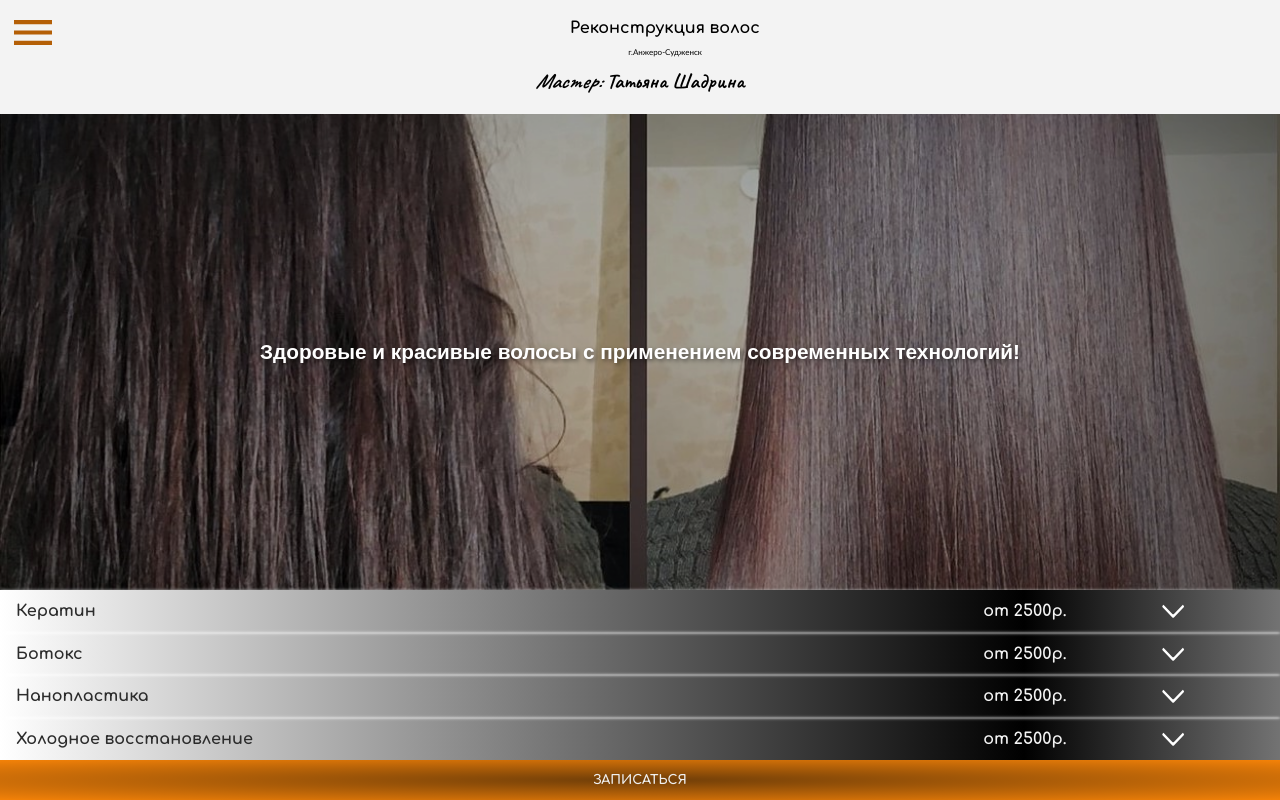
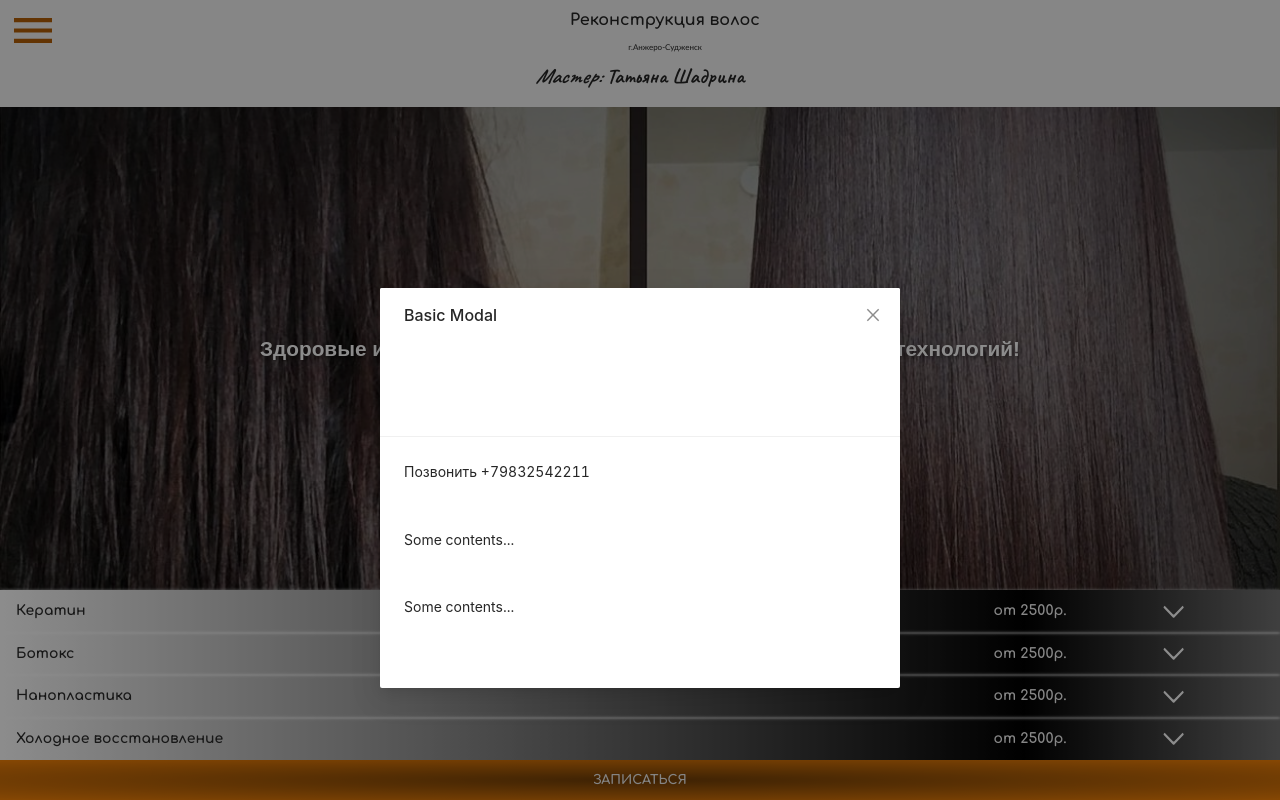
Before and after one commit to krokolet/keratin, a React (Create React App) app: page / in a window 1280 px wide. Both pictures are taken after a click on the button "ЗАПИСАТЬСЯ". Built offline with nearby package versions, Linux system fonts and the light colour scheme.

Commit message:
Модалка с контактами

```diff
--- a/package.json
+++ b/package.json
@@ -8,6 +8,7 @@
     "@testing-library/jest-dom": "^5.14.1",
     "@testing-library/react": "^11.2.7",
     "@testing-library/user-event": "^12.8.3",
+    "antd": "^4.16.13",
     "normalize": "^0.3.1",
     "normalize.css": "^8.0.1",
     "react": "^17.0.2",
--- a/src/App.js
+++ b/src/App.js
@@ -1,10 +1,15 @@
 import './App.scss';
+import 'antd/dist/antd.css';
+
 import './components/Header/Header';
 import Header from './components/Header/Header';
 import Slider from './components/Slider/Slider';
 import PriceBox from './components/PriceBox/PriceBox';
-import Record from './components/RecordBtn/RecordBtn';
+import RecordBtn from './components/RecordBtn/RecordBtn';
+import RecordBox from './components/RecordBox/RecordBox';
 
+import React, { useState } from 'react';
+import { Modal, Button, Row, Col } from 'antd';
 
 function App() {
 	let vh = window.innerHeight * 0.01;
@@ -13,13 +18,18 @@ function App() {
 		let vh = window.innerHeight * 0.01;
 		document.documentElement.style.setProperty('--vh', `${vh}px`);
 	});
+
+		const [isModalVisible, setIsModalVisible] = useState(false);
 	return (
 		<div className="wrapper">
 			<Header />
 			<Slider />
 			<PriceBox />
-			<Record />
+			{/* <button className="recordBtn">Записаться</button> */}
+			<RecordBtn setIsModalVisible={setIsModalVisible }/>
+			<RecordBox isModalVisible={isModalVisible} setIsModalVisible={ setIsModalVisible}/>
 		</div>
+
 	);
 }
 
--- a/src/App.scss
+++ b/src/App.scss
@@ -1,6 +1,8 @@
 @import './globalCSS/viewPortSizes.scss';
 @import './globalCSS/globalColors.scss';
 @import './globalCSS/fonts.scss';
+
+
 div,
 header {
     display: grid;
--- a/src/components/PriceBox/priceBox.scss
+++ b/src/components/PriceBox/priceBox.scss
@@ -27,9 +27,9 @@
 }
 
 .service__btn {
-    width: 80%;
-    height: 80%;
+    width: 30px  ;
+    height: 30px;
     background: url('../../img/icons/down-arrow.svg') no-repeat center / contain;
     background-color: transparent;
-    background-size: 40% 40%;
+    background-size: 70%;
 }
--- /dev/null
+++ b/src/components/RecordBox/RecordBox.jsx
@@ -0,0 +1,24 @@
+import React from 'react';
+import { Modal } from 'antd';
+import { telephone } from '../../data/masterContacts';
+import './RecordBox.scss';
+
+const RecordBox = ({ isModalVisible, setIsModalVisible }) => {
+	return (
+		<Modal
+			title="Basic Modal"
+			visible={isModalVisible}
+			onCancel={() => setIsModalVisible(false)}
+			footer={null}
+		>
+			<p>
+				<span>Позвонить </span>
+				<tel tel={telephone}>{telephone}</tel>
+			</p>
+			<p>Some contents...</p>
+			<p>Some contents...</p>
+		</Modal>
+	);
+};
+
+export default RecordBox;
--- a/src/components/RecordBtn/RecordBtn.jsx
+++ b/src/components/RecordBtn/RecordBtn.jsx
@@ -1,9 +1,17 @@
 import React from 'react';
-
 import './recordBtn.scss';
 
-const Record = () => {
-	return <button className="recordBtn">Записаться</button>;
+const RecordBtn = ({ setIsModalVisible }) => {
+	return (
+		<>
+			<button
+				className="recordBtn"
+				onClick={() => setIsModalVisible(true)}
+			>
+				Записаться
+			</button>
+		</>
+	);
 };
 
-export default Record;
+export default RecordBtn;
--- /dev/null
+++ b/src/data/masterContacts.js
@@ -0,0 +1 @@
+export const telephone = '+79832542211';
```
Also changed, not shown: src/components/RecordBox/RecordBox.scss (added), 1 other file (tests, documents, lock files or other folders). Lines whose indentation alone changed are shown as unchanged.
